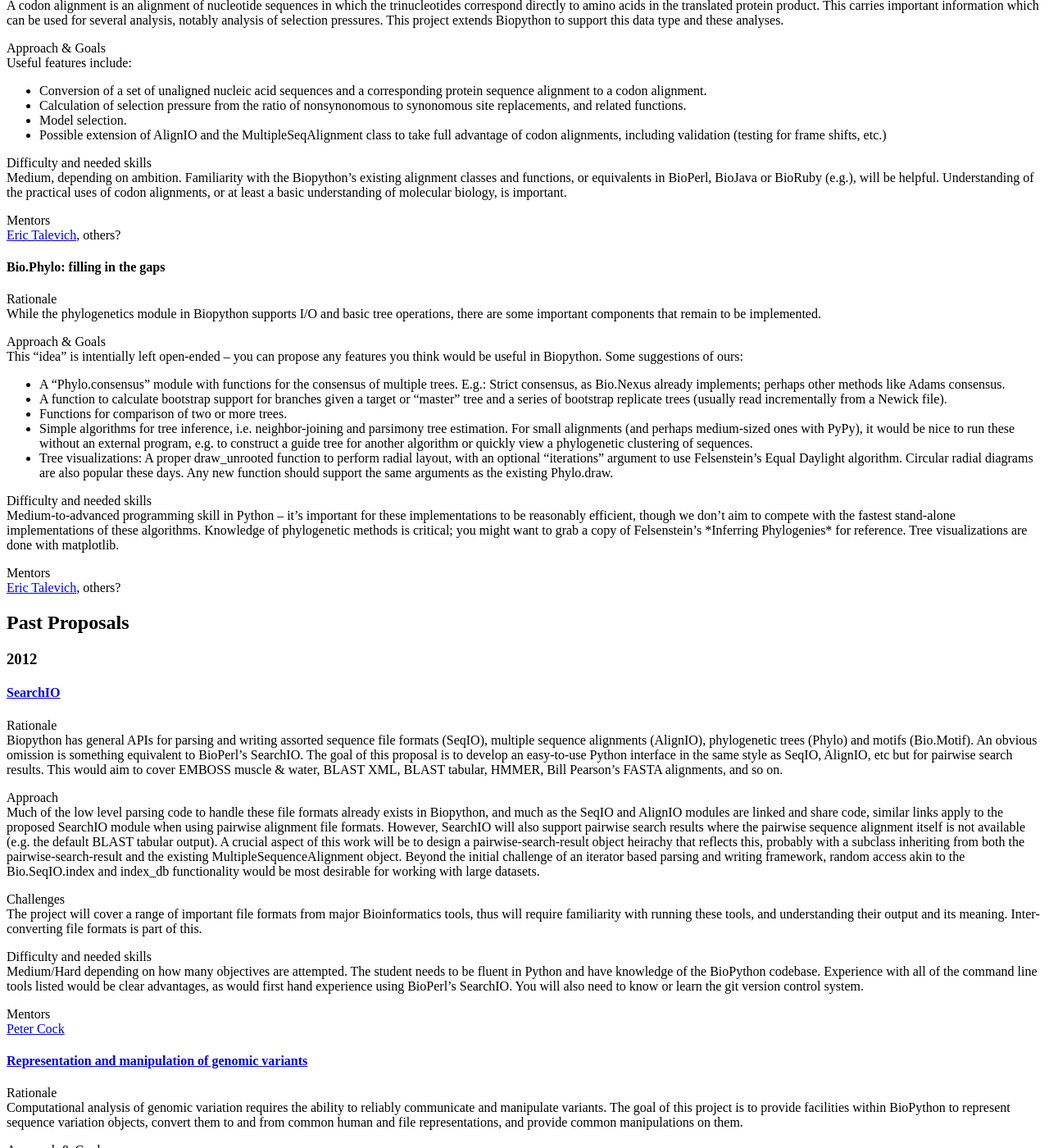
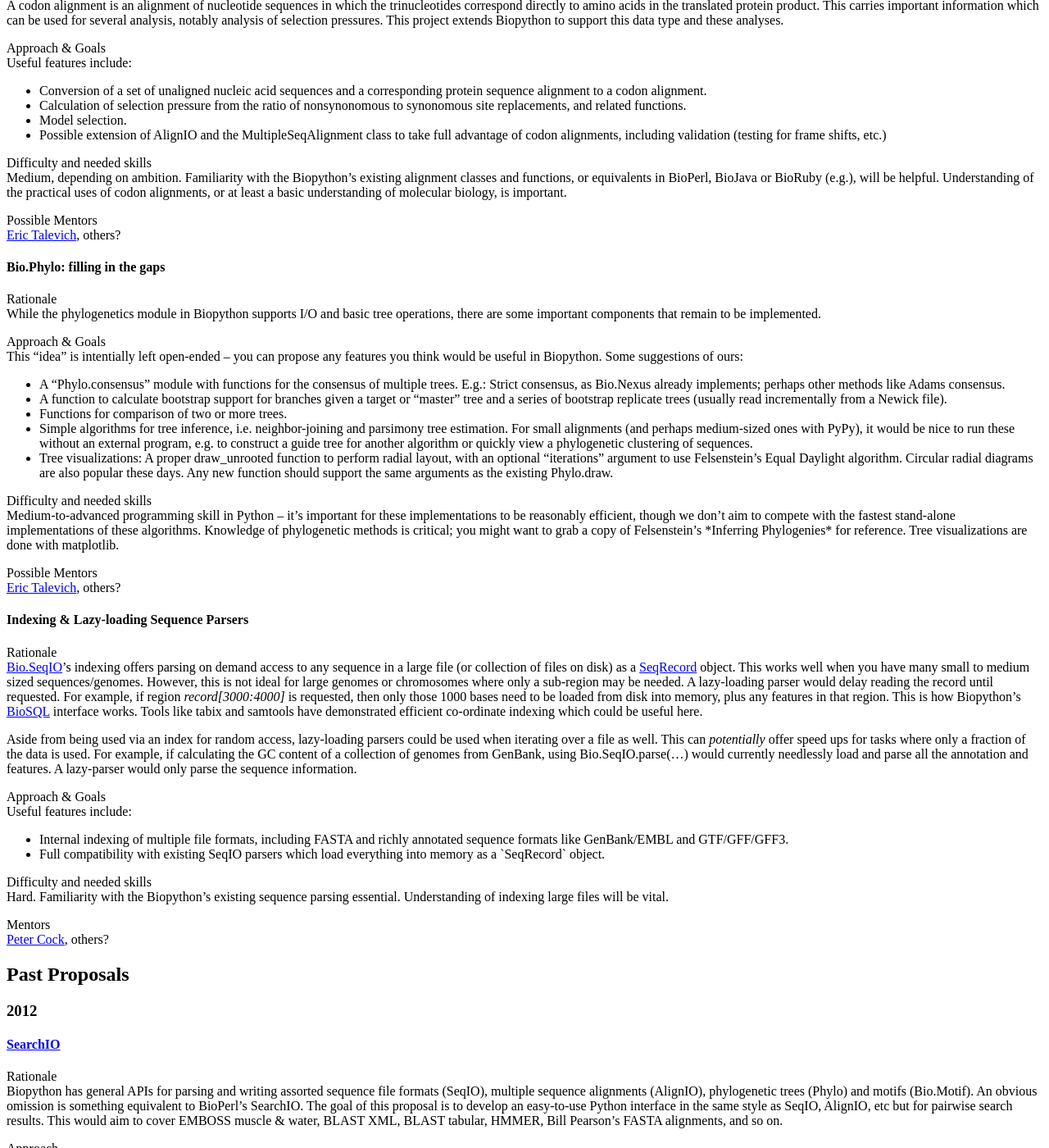
Before and after one commit to biopython/biopython.github.io, a Jekyll site: the page built from wiki/Google_Summer_of_Code.md, in a window 1280 px wide and 1400 px high, scrolled down 682 px. Shown: the whole window at 82% size. Built offline with Jekyll 4.4.1, drawn with Linux system fonts in a browser that asks for light colours.

Commit message:
/* 2013 */ Indexing & Lazy-loading Sequence Parsers

```diff
--- a/wiki/Google_Summer_of_Code.md
+++ b/wiki/Google_Summer_of_Code.md
@@ -76,7 +76,7 @@ BioRuby (e.g.), will be helpful. Understanding of the practical uses of
 codon alignments, or at least a basic understanding of molecular
 biology, is important.
 
-Mentors
+Possible Mentors
 [Eric Talevich](http://etal.myweb.uga.edu/), others?
 
 #### Bio.Phylo: filling in the gaps
@@ -117,8 +117,48 @@ these algorithms. Knowledge of phylogenetic methods is critical; you
 might want to grab a copy of Felsenstein's \*Inferring Phylogenies\*
 for reference. Tree visualizations are done with matplotlib.
 
+Possible Mentors
+[Eric Talevich](http://etal.myweb.uga.edu/), others?
+
+#### Indexing & Lazy-loading Sequence Parsers
+
+Rationale
+[Bio.SeqIO](SeqIO "wikilink")'s indexing offers parsing on demand access
+to any sequence in a large file (or collection of files on disk) as a
+[SeqRecord](SeqRecord "wikilink") object. This works well when you have
+many small to medium sized sequences/genomes. However, this is not ideal
+for large genomes or chromosomes where only a sub-region may be needed.
+A lazy-loading parser would delay reading the record until requested.
+For example, if region *record\[3000:4000\]* is requested, then only
+those 1000 bases need to be loaded from disk into memory, plus any
+features in that region. This is how Biopython's
+[BioSQL](BioSQL "wikilink") interface works. Tools like tabix and
+samtools have demonstrated efficient co-ordinate indexing which could be
+useful here.
+
+Aside from being used via an index for random access, lazy-loading
+parsers could be used when iterating over a file as well. This can
+*potentially* offer speed ups for tasks where only a fraction of the
+data is used. For example, if calculating the GC content of a collection
+of genomes from GenBank, using Bio.SeqIO.parse(...) would currently
+needlessly load and parse all the annotation and features. A lazy-parser
+would only parse the sequence information.
+
+Approach & Goals
+Useful features include:
+
+-   Internal indexing of multiple file formats, including FASTA and
+    richly annotated sequence formats like GenBank/EMBL
+    and GTF/GFF/GFF3.
+-   Full compatibility with existing SeqIO parsers which load everything
+    into memory as a \`SeqRecord\` object.
+
+Difficulty and needed skills
+Hard. Familiarity with the Biopython's existing sequence
+parsing essential. Understanding of indexing large files will be vital.
+
 Mentors
-[Eric Talevich](http://etal.myweb.uga.edu/), others?
+[Peter Cock](https://github.com/peterjc/), others?
 
 Past Proposals
 --------------
```
Also changed, not shown: 1 other file.
